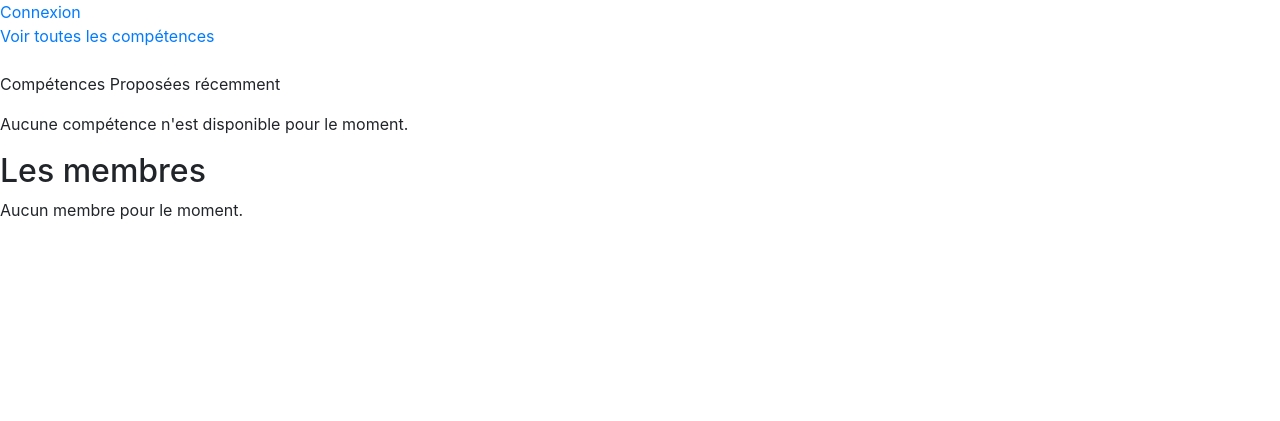
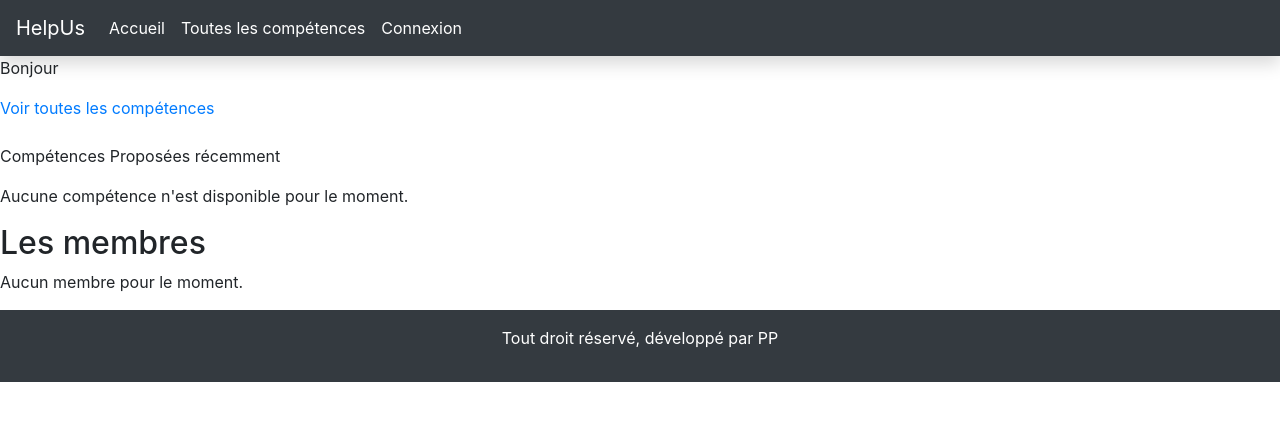
Before and after one commit to PinsolleP/HelpUs, a Django app: page /HelpUs/ in a window 1280 px wide. Shown: the top 421 px of the page. Run offline with Django 5.2, Linux system fonts and the light colour scheme; data that the repository does not hold is empty.

Commit message:
templates/base.html : Ajout dans la barre de menu des liens vers nos autres page

```diff
--- a/HelpUs/templates/base.html
+++ b/HelpUs/templates/base.html
@@ -11,22 +11,34 @@
     <title>HelpUs -- Développons le partage</title>
   </head>
   <body>
-    <header>
+  <nav class="navbar navbar-expand-lg navbar-light bg-light bg-dark shadow">
+  <a class="navbar-brand text-white" href="#">HelpUs</a>
+  <button class="navbar-toggler" type="button" data-toggle="collapse" data-target="#navbarNavAltMarkup" aria-controls="navbarNavAltMarkup" aria-expanded="false" aria-label="Toggle navigation">
+    <span class="navbar-toggler-icon"></span>
+  </button>
+  <div class="collapse navbar-collapse" id="navbarNavAltMarkup">
+    <div class="navbar-nav">
+      <a class="nav-item nav-link text-white active" href="{% url 'HelpUs:index' %}">Accueil <span class="sr-only">(current)</span></a>
+      <a class="nav-item nav-link text-white" href="{% url 'HelpUs:all'%}">Toutes les compétences</a>
         {% if user.is_authenticated %}
-            <p>Bonjour {{user.username}}</p>
-
-        {% if user.is_staff %}
-            <a href="{% url 'admin:index' %}">Administration</a>
-        {% endif %}
-
-            <form method="post" action="{% url 'logout' %}">
+        <a class="nav-item nav-link text-white" href="#">
+          <form method="post" action="{% url 'logout' %}">
                 {% csrf_token %}
                 <button type="submit">Se déconnecter</button>
-            </form>
+          </form>
+            {% else %}
+                <a class="nav-item nav-link text-white" href="{% url 'login' %}?next={% url 'HelpUs:index' %}">Connexion</a>
+            {% endif %}
+        </a>
+        {% if user.is_staff %}
+        <a class="nav-item nav-link text-white" href="{% url 'admin:index' %}">Administration</a>
+        {% endif %}
+    </div>
+  </div>
+</nav>
 
-        {% else %}
-            <a href="{% url 'login' %}?next={% url 'HelpUs:index' %}">Connexion</a>
-        {% endif %}
+    <header>
+            <p>Bonjour {{user.username}}</p>
 
         {% block header %}
         {% endblock %}
@@ -36,7 +48,8 @@
         {% block main %}
         {% endblock %}
     </main>
-    <footer>
+    <footer class="bg-dark p-3">
+        <p class="text-center text-white">Tout droit réservé, développé par PP</p>
     </footer>
 
     <!-- Optional JavaScript -->
```
